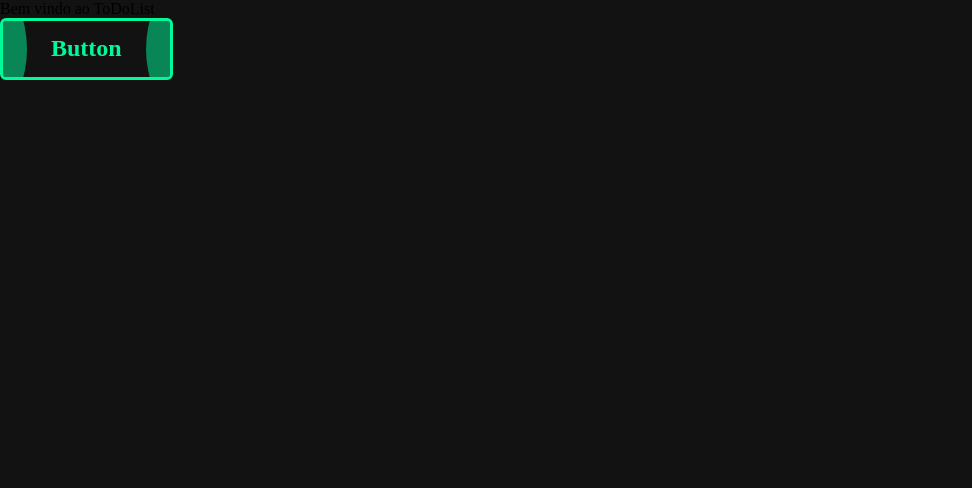
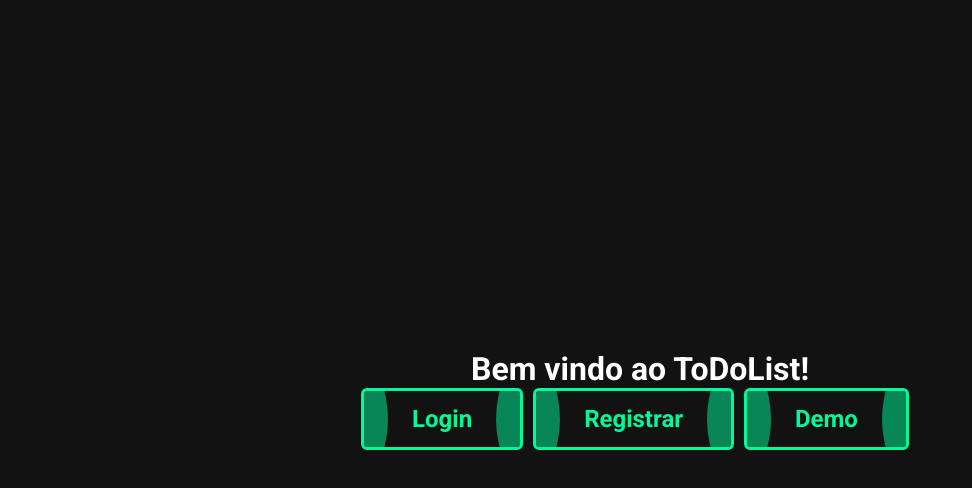
Before and after one commit to SSoftware2024/todoList, a React (Vite) app in the folder react/: page / in a window 1280 px wide. Shown: the top 488 px of the page, without its empty margins (0-972 px from the left). Built offline with nearby package versions, Linux system fonts and the light colour scheme.

Commit message:
🔧 : Ajuste layout tela inicial

```diff
--- a/react/src/App.jsx
+++ b/react/src/App.jsx
@@ -3,14 +3,15 @@ import Button from '@/components/Button/Animation.jsx';
 import style from '@/css/app.module.css'
 
 function App() {
-  const [count, setCount] = useState(0)
   return (
     <div className={style.container}>
-      <div>
-        Bem vindo ao ToDoList
+      <div className={style.title}>
+        <h1>Bem vindo ao ToDoList!</h1>
       </div>
-      <div>
-        <Button></Button>
+      <div className={style.container_buttons}>
+        <Button name='Login'></Button>
+        <Button name='Registrar'></Button>
+        <Button name='Demo'></Button>
       </div>
 
     </div>
--- a/react/src/components/Button/Animation.jsx
+++ b/react/src/components/Button/Animation.jsx
@@ -1,9 +1,9 @@
 import style from '@/css/components/button.module.css';
-function Animation() {
+function Animation({name,url='',color='primary'}) {
 
     return (
         <button className={style.button_animation}>
-            <p>Button</p>
+            <p>{name}</p>
         </button>
 
     )
--- a/react/src/css/app.module.css
+++ b/react/src/css/app.module.css
@@ -1,5 +1,21 @@
 .container{
+    position: relative;
+    display: flex;
+    flex-direction: column;
+    justify-content: center;
+    align-items: center;
     background-color:#121212;
     width:100%;
     height:100vh;
 }
+.title{
+    color: white;
+}
+.container_buttons{
+    display: flex;
+    justify-content: center;
+}
+
+.container_buttons button{
+    margin-right: 10px;
+}
--- a/react/src/css/global.css
+++ b/react/src/css/global.css
@@ -1,6 +1,9 @@
 *{
     margin: 0;
     padding: 0;
+}
+body{
+    font-family: 'Roboto';
 }
 div{
     position: relative;
```
